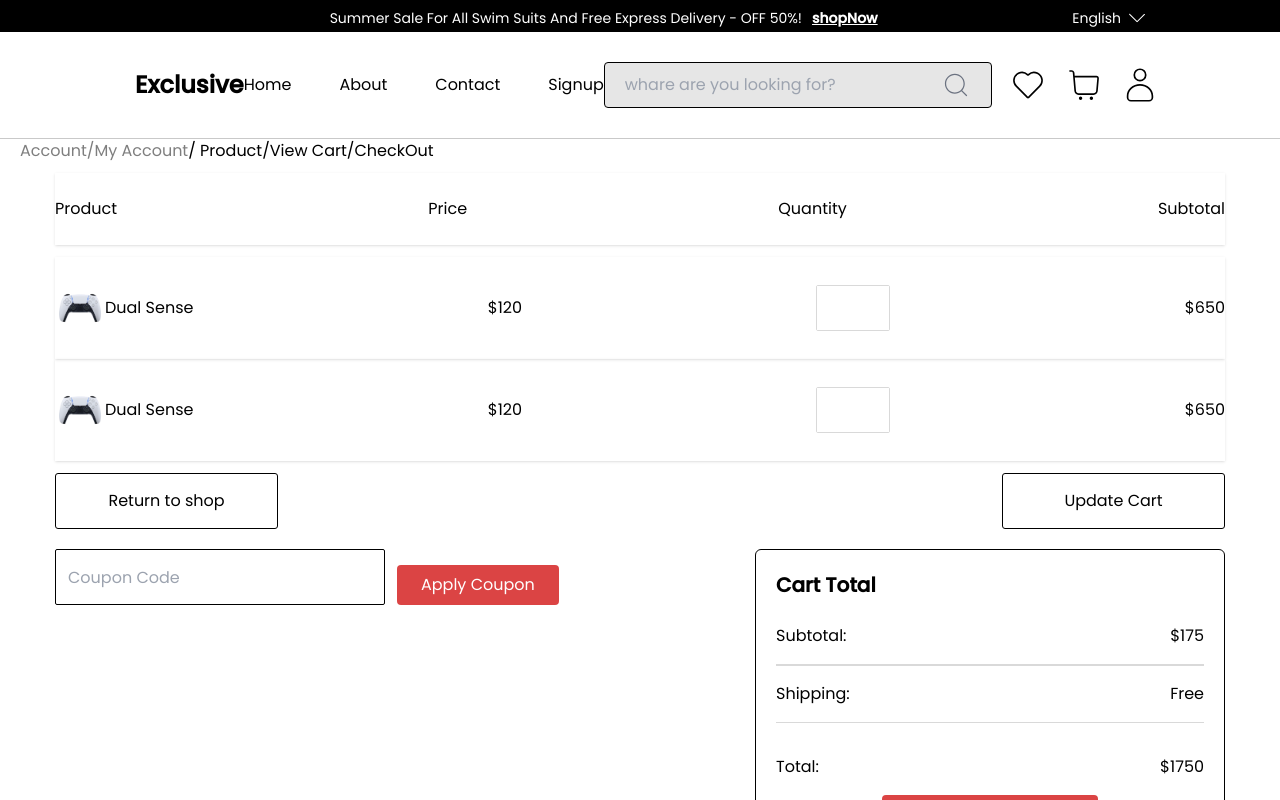
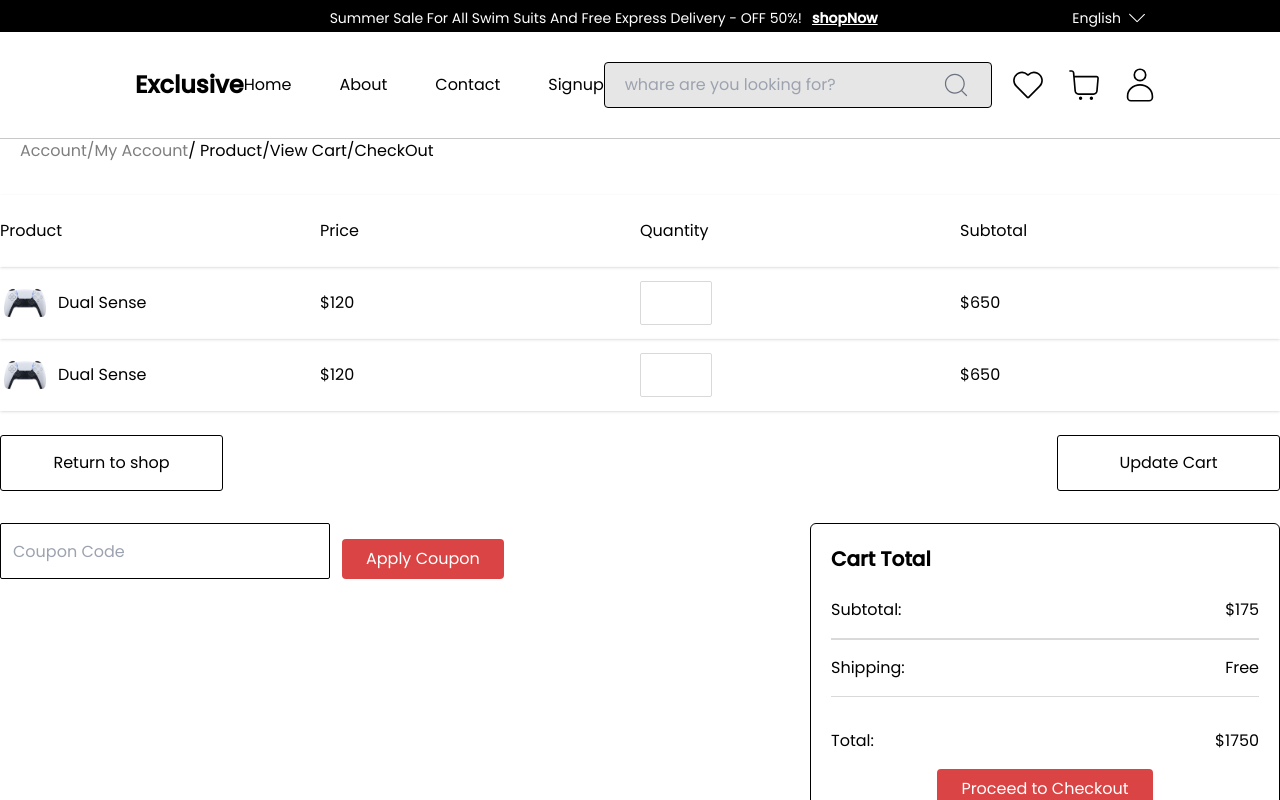
Before and after one commit to aryal31/Ecommerce-, a React (Vite) app: page /cart in a window 1280 px wide. Shown: the top 800 px of the page. Built offline with nearby package versions, Linux system fonts and the light colour scheme.

Commit message:
cart design updated

```diff
--- a/src/Pages/CartPage.jsx
+++ b/src/Pages/CartPage.jsx
@@ -5,7 +5,7 @@
 import Orangebutton from "../components/Orangebutton";
 const CartPage = () => {
   return (
-    <div>
+    <div className="container mx-auto">
       <Breadcrumb
         first="Account"
         second="My Account"
@@ -13,26 +13,24 @@
         fourth="View Cart"
         fifth="CheckOut"
       />
-      <div className="flex items-center justify-center flex-col">
-        <div className=""></div>
-        <div>
-          <div className="mb-3">
-            <div className="shadow flex justify-between w-[1170px] h-[72px]  text-[16px] mt-[10px] items-center ">
+      <div className="mt-8">
+        <div className="">
+          <div className="grid grid-cols-4 h-[72px] text-16px items-center shadow">
             <p>Product</p>
             <p>Price</p>
             <p>Quantity</p>
             <p>Subtotal</p>
           </div>
-          </div>
           <Cartitemcard />
           <Cartitemcard />
+        </div>
 
-          <div className="flex justify-between mt-3">
+        <div className="flex justify-between mt-6">
           <Buttonwithoutline text="Return to shop"></Buttonwithoutline>
           <Buttonwithoutline text="Update Cart"></Buttonwithoutline>
         </div>
 
-          <div className="flex justify-between mt-5">
+        <div className="flex justify-between mt-8">
           <div className="flex gap-x-3">
             <input
               type="text"
@@ -48,8 +46,7 @@
           </div>
         </div>
       </div>
-      </div>
-      <div />
+      <div/>
     </div>
   );
 };
--- a/src/components/Cartitemcard.jsx
+++ b/src/components/Cartitemcard.jsx
@@ -1,17 +1,22 @@
-import React from 'react'
-import controller from '../assets/images/controller.png'
+import React from "react";
+import controller from "../assets/images/controller.png";
 
 const Cartitemcard = () => {
   return (
     <>
-      <div className='flex justify-between items-center shadow  w-[1170px] h-[102px]'>
-      <div className='flex items-center'> <img src={controller} className='h-[50px]' alt="" /> <p>Dual Sense</p></div>
-      <p>$120</p>
-      <div className='border-[#d9d9d9] border-[1.5px] rounded-sm bg-none'><input type="number" className='w-[72px] h-[44px] ' /></div>
-      <p>$650</p>
+      <div className="grid grid-cols-4 items-center h-[72px] text-[16px] shadow">
+        <div className="flex items-center gap-2 ">
+          {" "}
+          <img src={controller} className="h-[50px]" alt="" /> <p>Dual Sense</p>
+        </div>
+        <p className="">$120</p>
+        <div className="flex">
+          <input type="number" className="border-[#d9d9d9] border-[1.5px] rounded-sm bg-none w-[72px] h-[44px] text-center" />
+        </div>
+        <p>$650</p>
       </div>
     </>
-  )
-}
+  );
+};
 
-export default Cartitemcard
+export default Cartitemcard;
```
Lines whose indentation alone changed are shown as unchanged.
